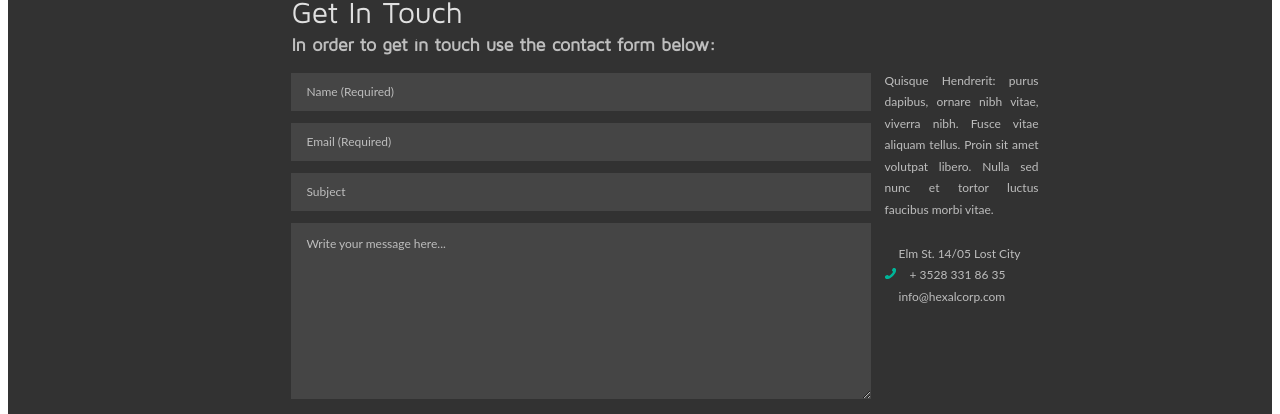
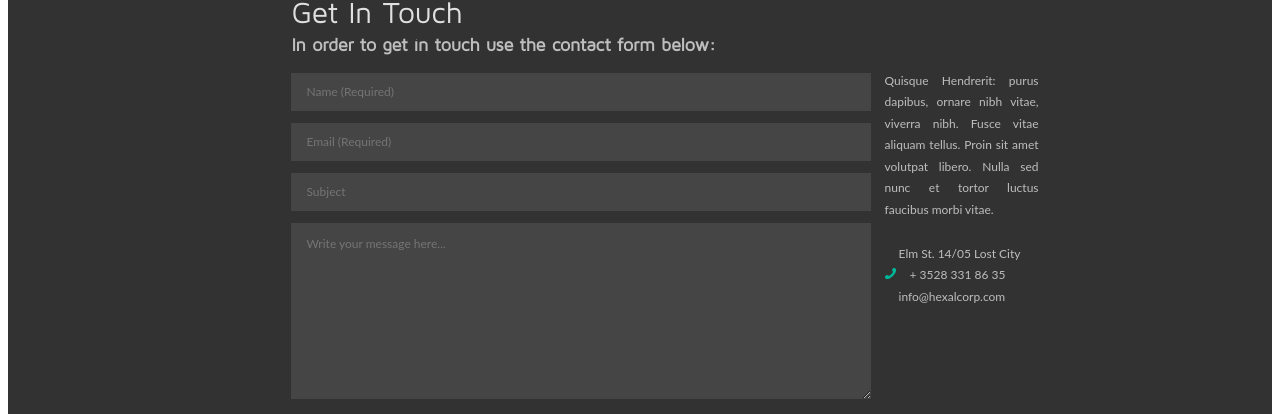
Before and after one commit to enerjaizzzer/hexal, a plain HTML site: page hexal.html in a window 1280 px wide. Shown: the part 1163-1577 px from the top of the page. Drawn offline with Linux system fonts and the light colour scheme.

Commit message:
feature: change value -> placeholder

```diff
--- a/hexal.html
+++ b/hexal.html
@@ -170,15 +170,15 @@
                 <h2>In order to get in touch use the contact form below:</h2>
                 <form name="test" method="post" action="#">
                     <p>
-                        <input type="text" value="Name (Required)" required>
+                        <input type="text"  placeholder="Name (Required)" required>
                     </p>
                     <p>
-                        <input type="email" value="Email (Required)" required>
+                        <input type="email" placeholder="Email (Required)" required>
                     </p>
                     <p>
-                        <input type="text" value="Subject">
+                        <input type="text" placeholder="Subject">
                     </p>
-                    <p><textarea name="comment" cols="40" rows="3">Write your message here...</textarea></p>
+                    <p><textarea name="comment" cols="40" rows="3" placeholder="Write your message here..."></textarea></p>
                     <div class="send-right">
                         <p><input type="submit" value="Send"></p>
                     </div>
```
